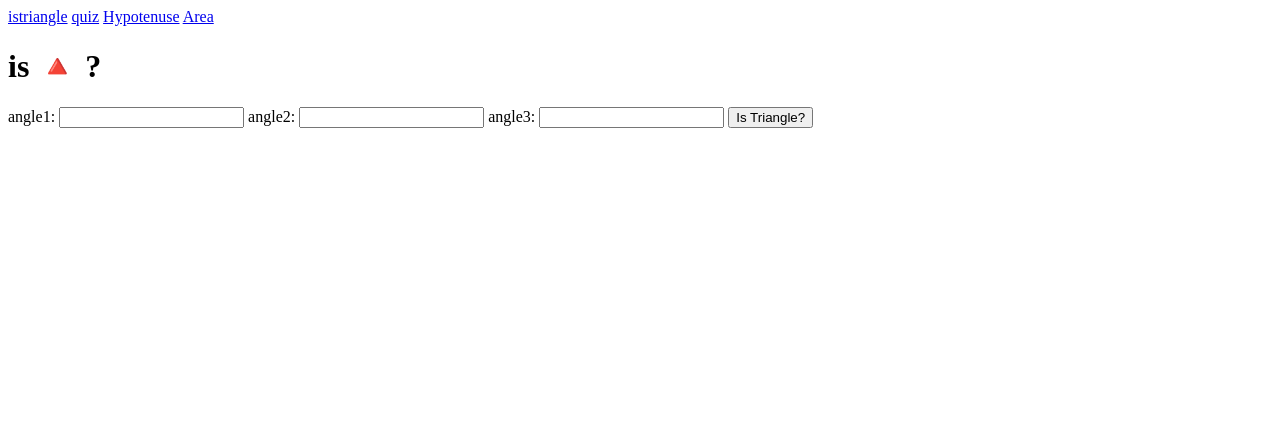
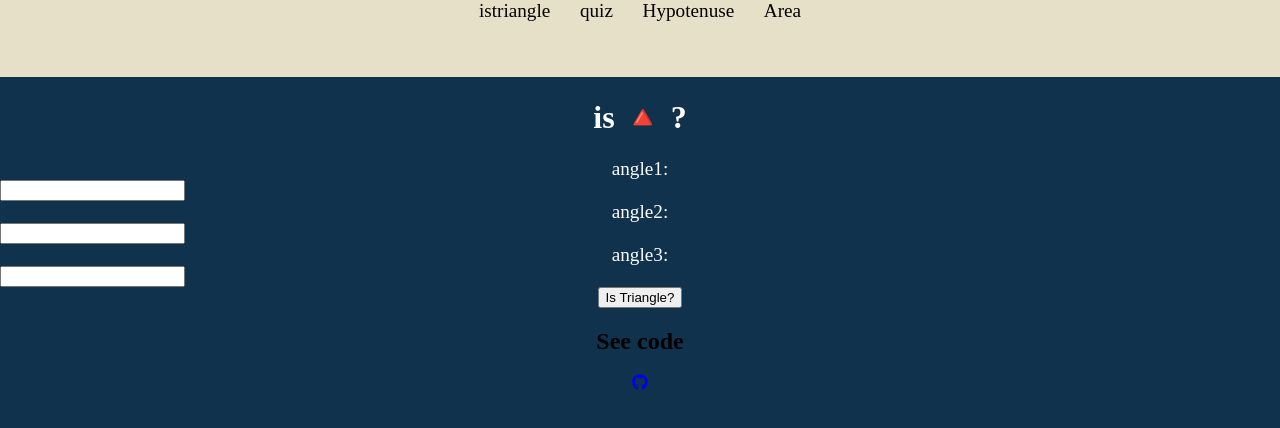
Before and after one commit to aniketsingh13/fun-with-triangle, a plain HTML site: page index.html in a window 1280 px wide. Drawn offline with Linux system fonts and the light colour scheme.

Commit message:
add some css and footer

```diff
--- a/index.html
+++ b/index.html
@@ -7,14 +7,15 @@
     <meta name="viewport" content="width=device-width, initial-scale=1.0">
     <title>Triangle Fun</title>
     <link rel="stylesheet" href="istriangle.css" />
+    <script src="https://kit.fontawesome.com/fa50d5d333.js" crossorigin="anonymous"></script>
 </head>
 
 <body>
     <nav class="container">
-      <a class="link" href="/">istriangle</a>
-      <a class="link" href="/quiz.html">quiz</a>
-      <a class="link" href="/hypotenuse.html">Hypotenuse</a>
-      <a class="link" href="/area.html">Area</a>
+        <a class="link" href="/">istriangle</a>
+        <a class="link" href="/quiz.html">quiz</a>
+        <a class="link" href="/hypotenuse.html">Hypotenuse</a>
+        <a class="link" href="/area.html">Area</a>
     </nav>
     <h1>is 🔺 ?</h1>
     <label for="angle1">angle1:</label>
@@ -29,5 +30,9 @@
 
     <script src="istriangle.js" type="text/javascript"></script>
 </body>
+<footer>
+    <h2>See code</h2>
+    <a class="gt" href="https://github.com/aniketsingh13"><i class="fab fa-github"></i></a>
+</footer>
 
 </html>
--- a/istriangle.css
+++ b/istriangle.css
@@ -0,0 +1,33 @@
+body{
+   margin: 0;
+    background-color: #11324D;
+    text-align: center;
+}
+
+.container{
+    height: 6vw;
+    background-color: #E7E0C9;
+}
+.link{
+    margin: .8rem;
+    font-size: larger;
+    color: black;
+    text-decoration: none;
+}
+
+h1{
+
+    font-size: xx-large;
+    color: white;
+}
+.input-triangle{
+    display: block;
+}
+label{
+    font-size: larger;
+    color: white;
+
+}
+.input-triangle{
+    text-align: center;
+}
```
Also changed, not shown: area.html (+5 -0 lines), hypotenuse.html (+5 -0 lines), quiz.html (+5 -0 lines).
